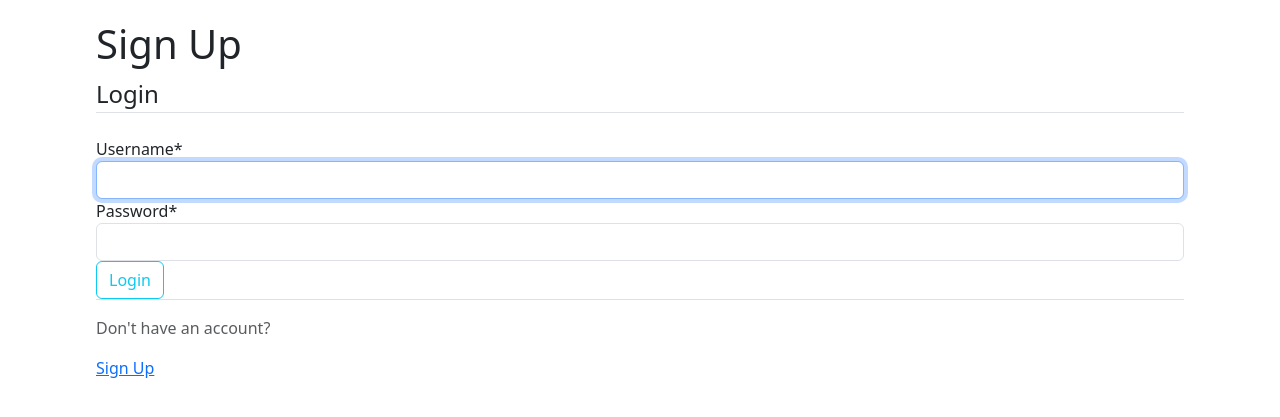
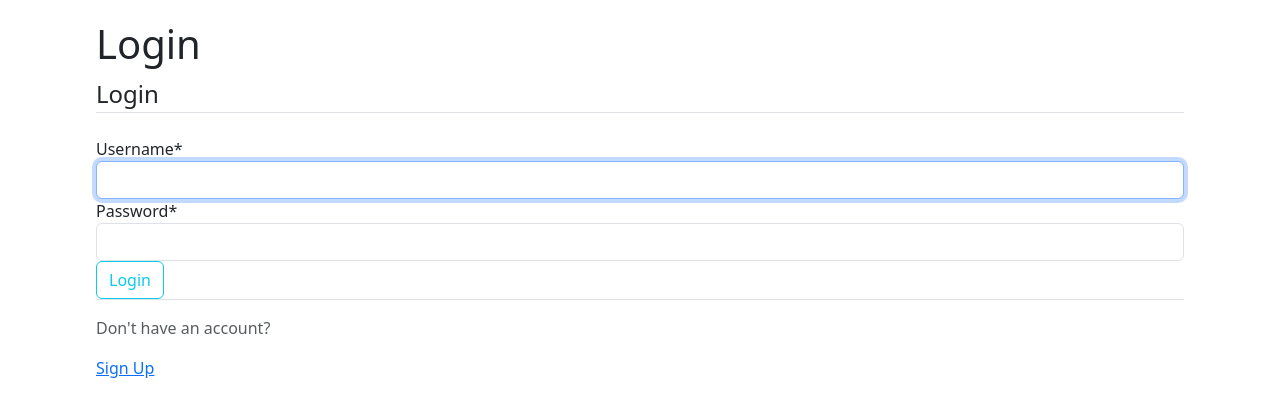
Before and after one commit to diegosno/project4-django, a Django app: page /login/ in a window 1280 px wide. Shown: the part 56-473 px from the top of the page. Run offline with Django 3.2, Linux system fonts and the light colour scheme; some libraries are stand-ins or nearby versions.

Commit message:
Set the LOGIN_REDIRECT_URL to 'website-index' in settings.py, update login page h1

```diff
--- a/project4/settings.py
+++ b/project4/settings.py
@@ -137,6 +137,8 @@ STATIC_ROOT = os.path.join(BASE_DIR, 'staticfiles')
 
 CRISPY_TEMPLATE_PACK = 'bootstrap4'
 
+LOGIN_REDIRECT_URL = 'website-index'
+
 MEDIA_URL = '/media/'
 DEFAULT_FILE_STORAGE = 'cloudinary_storage.storage.MediaCloudinaryStorage'
 
--- a/templates/website/login.html
+++ b/templates/website/login.html
@@ -5,7 +5,7 @@
 
 
     <div class="container">
-        <h1>Sign Up</h1>
+        <h1>Login</h1>
         <form method="POST">
             {% csrf_token %}
             <fieldset class="form-group">
```
